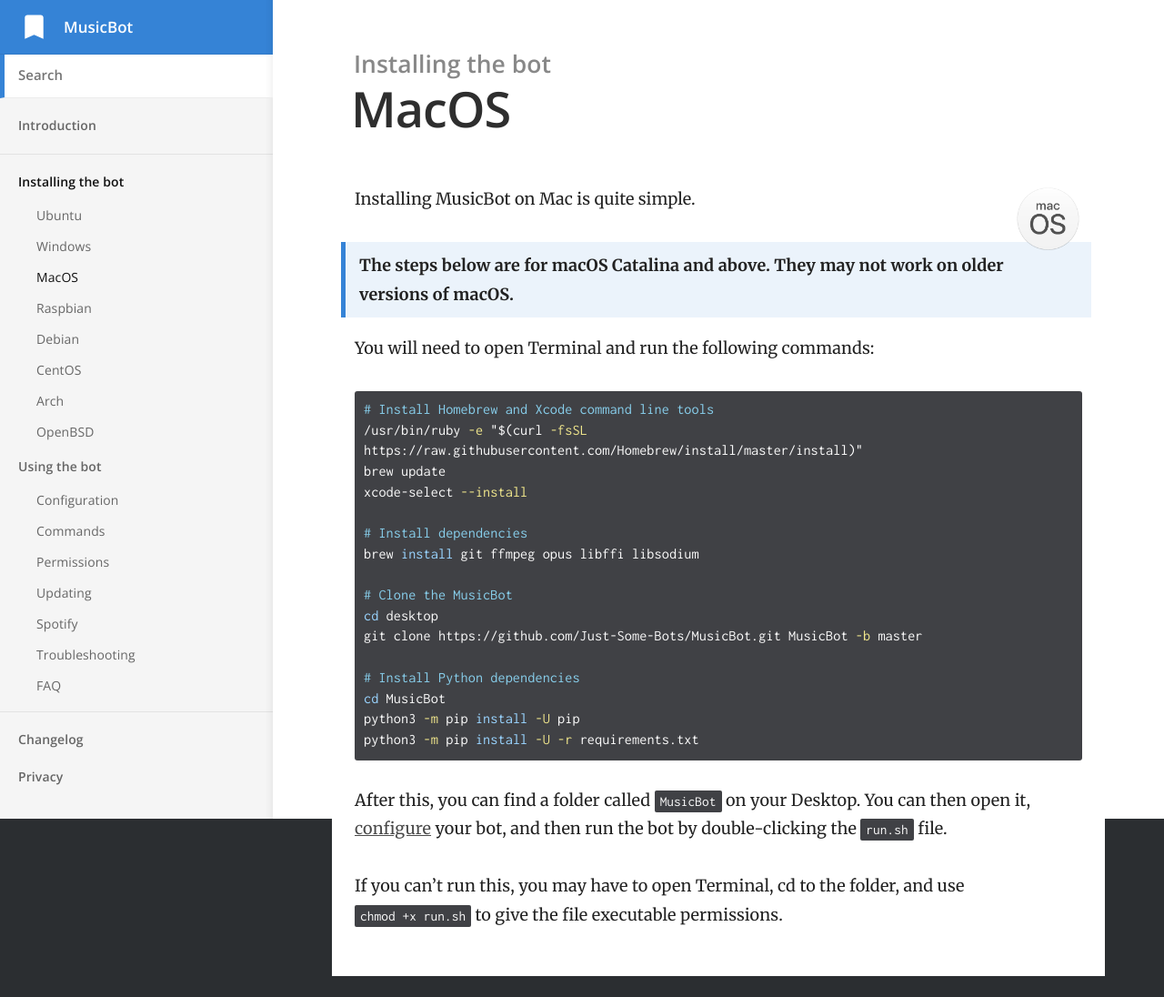
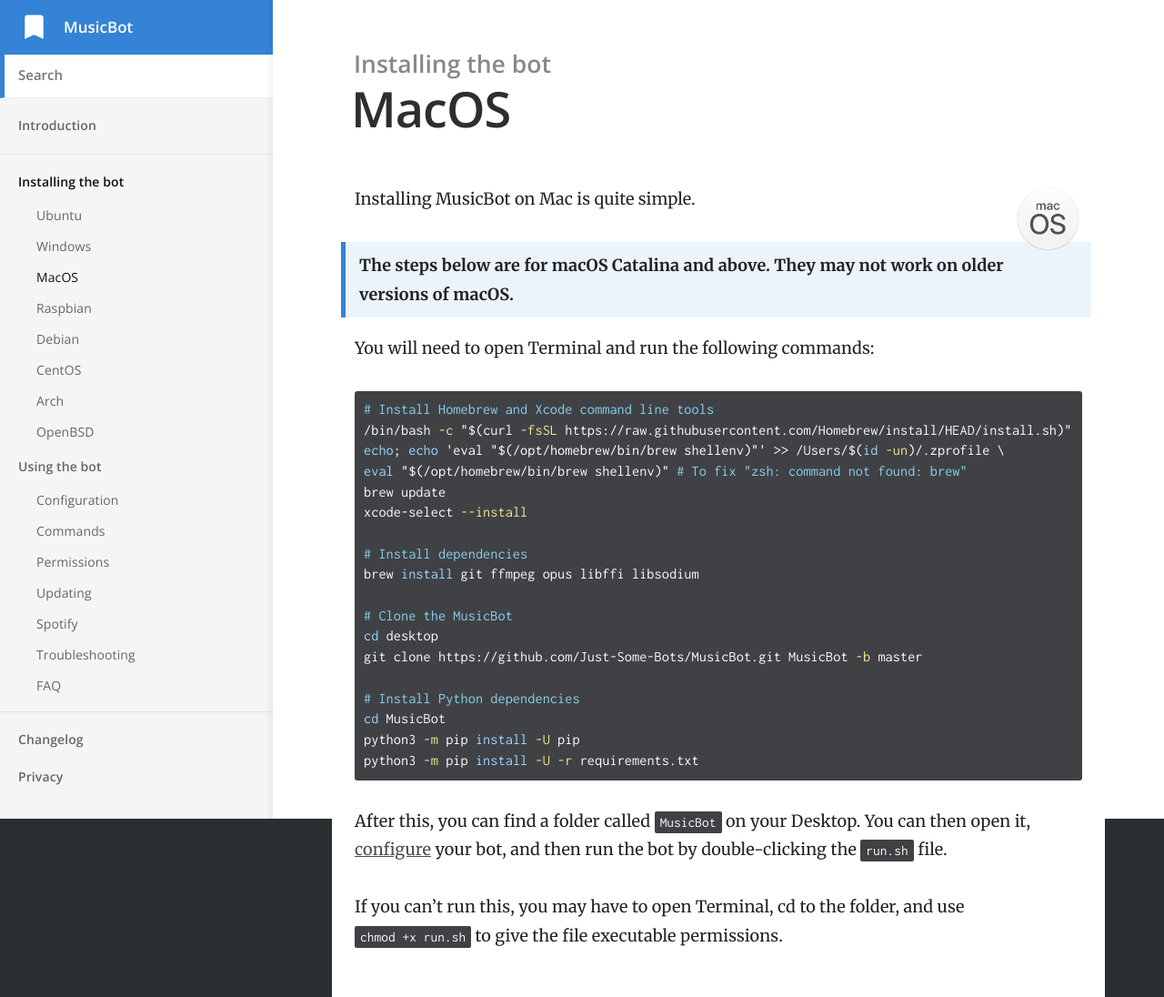
Before and after one commit to Just-Some-Bots/MusicBot, a Jekyll site: the page built from _docs/installing/mac.md, in a window 1280 px wide. Shown: the whole page at 91% size. Built offline with Jekyll 4.4.1, drawn with Linux system fonts in a browser that asks for light colours; before the commit the page ends 1073 px from its top, so only the background shows below that.

Commit message:
Update homebrew on the mac installing page (#2334)
* Update mac.md

````diff
--- a/_docs/installing/mac.md
+++ b/_docs/installing/mac.md
@@ -14,7 +14,9 @@ You will need to open Terminal and run the following commands:
 
 ```bash
 # Install Homebrew and Xcode command line tools
-/usr/bin/ruby -e "$(curl -fsSL https://raw.githubusercontent.com/Homebrew/install/master/install)"
+/bin/bash -c "$(curl -fsSL https://raw.githubusercontent.com/Homebrew/install/HEAD/install.sh)"
+echo; echo 'eval "$(/opt/homebrew/bin/brew shellenv)"' >> /Users/$(id -un)/.zprofile \
+eval "$(/opt/homebrew/bin/brew shellenv)" # To fix "zsh: command not found: brew"
 brew update
 xcode-select --install
 
````
